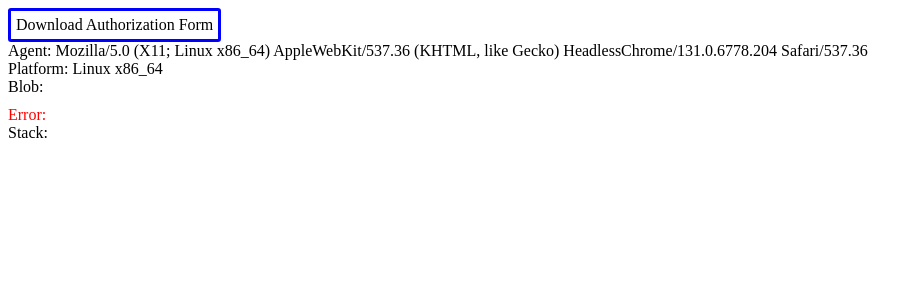
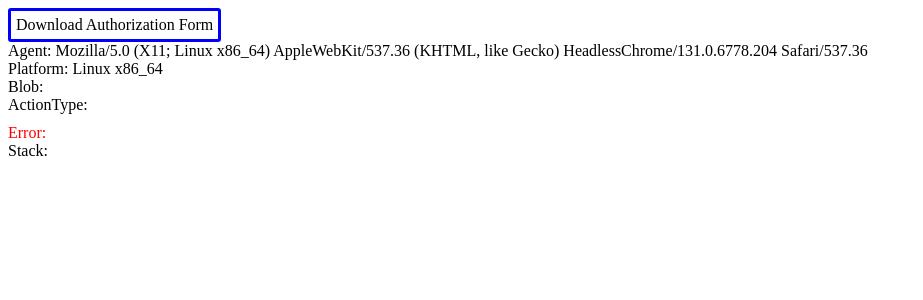
Before and after one commit to starchenzhi/download-demo, a React (Create React App) app: page / in a window 1280 px wide. Shown: the top 300 px of the page, without its empty margins (0-923 px from the left). Built offline with nearby package versions, Linux system fonts and the light colour scheme.

Commit message:
show action type

```diff
--- a/src/App.js
+++ b/src/App.js
@@ -7,6 +7,7 @@ function App() {
 
   const [errorInfo, setErrorInfo] = useState('');
   const [stackInfo, setStackInfo] = useState('');
+  const [actionType, setActionType] = useState('');
 
   const downloadPDF = async () => {
     try {
@@ -15,6 +16,7 @@ function App() {
       // the page is opened by Web View.
       if (/wv/.test(navigator.userAgent)) {
         window.open(apiURL);
+        setActionType("open in a new window.")
         return;
       }
 
@@ -24,6 +26,7 @@ function App() {
         if (window.navigator && window.navigator.msSaveOrOpenBlob) {
           const urlIE = new Blob([response.data], { type: "application/pdf" })
           window.navigator.msSaveOrOpenBlob(urlIE, "Consent.pdf")
+          setActionType("msSaveOrOpenBlob")
         }
         // else if (/iP(hone|od|ad)/.test(navigator.platform)) {
         //   const blob = new Blob([response.data], { type: "application/pdf" })
@@ -32,6 +35,7 @@ function App() {
         // }
 
         else {
+          setActionType("Download with blob.")
           const a = document.createElement("a");
           const contentDisposition = "content-disposition"
           document.body.appendChild(a)
@@ -72,6 +76,7 @@ function App() {
       <div>Agent: {navigator.userAgent}</div>
       <div>Platform: {navigator.platform}</div>
       <div>Blob: {navigator.msSaveOrOpenBlob}</div>
+      <div>ActionType: {actionType}</div>
 
 
       <div id="errorInfo">
```
